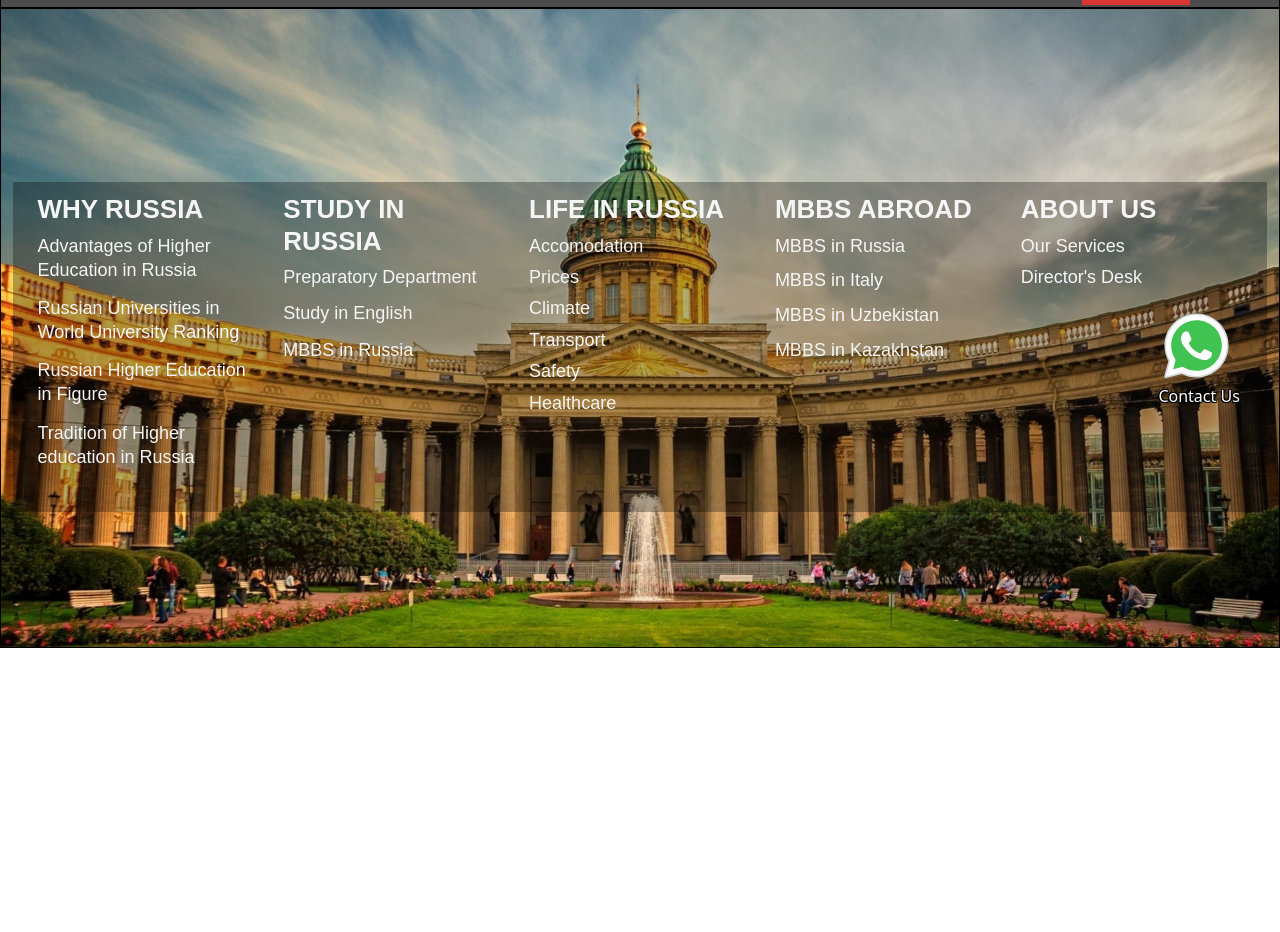
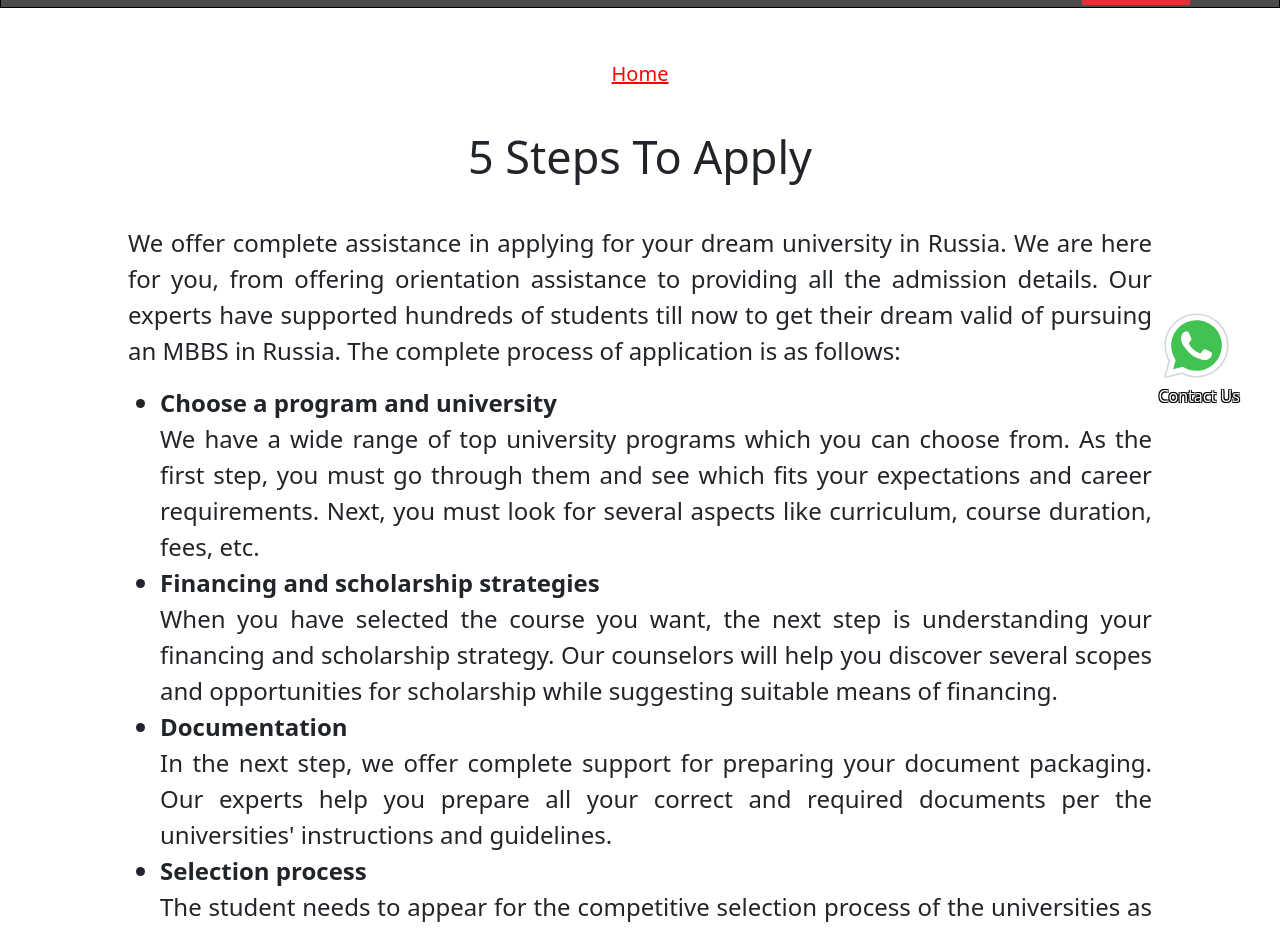
Before and after one commit to Brahmasura/tnxs, a React (Create React App) app: page /GradTesting/nestedSteps in a window 1280 px wide. Shown: the part 360-1292 px from the top of the page. Before the commit the page ends 1008 px from the top, so only its background shows below. Built offline with nearby package versions, Linux system fonts and the light colour scheme.

Commit message:
the mbbs abroad link access have been set in the relative section and the five Steps nested page done

```diff
--- a/src/App.js
+++ b/src/App.js
@@ -21,6 +21,7 @@ import Healthcare from "./Pages/NestedPages/LifeInRuss/Healthcare/Healthcare";
 import MbbsRuss from "./Pages/MbbsAbroad/MbbsRuss/MbbsRuss";
 import MbbsKazak from "./Pages/MbbsAbroad/MbbsKazak/MbbsKazak";
 import MbbsUzbek from "./Pages/MbbsAbroad/MbbsUzbek/MbbsUzbek";
+import FiveSteps from "./Pages/NestedPages/FiveSteps/FiveSteps";
 
 export const LinkContext = createContext();
 
@@ -54,6 +55,7 @@ function App() {
             <Route path="/mbbsRuss" exact element={<MbbsRuss/>}/>
             <Route path="/mbbsKazak" exact element={<MbbsKazak/>}/>
             <Route path="/mbbsUzbek" exact element={<MbbsUzbek/>}/>
+            <Route path="/nestedSteps" exact element={<FiveSteps/>}/>
           </Routes>
         </BasicLayout>
       </LinkContext.Provider>
--- a/src/Pages/Home/Discover-Russia/DiscoverRussia.js
+++ b/src/Pages/Home/Discover-Russia/DiscoverRussia.js
@@ -1,15 +1,56 @@
 import React from "react";
-import discover from './discover.module.scss';
+import discover from "./discover.module.scss";
 import destiOne from "../../../Assets/Destination/russia.jpeg";
 import destiTwo from "../../../Assets/Destination/kazakhstan.jpg";
 import destiThree from "../../../Assets/Destination/uzbekistan.webp";
 import destiFour from "../../../Assets/Destination/italy.webp";
+import { NavLink } from "react-router-dom";
 
 const eduList = [
-  { image: destiOne, text: "RUSSIA", textOne:"universities", uValue:"12", textTwo:"population",pValue:"144.5 million", textThree:"Capital", cValue:"MOSCOW"},
-  { image: destiTwo, text: "KAZAKHSTAN", textOne:"universities", uValue:"4", textTwo:"population",pValue:"18.3 million", textThree:"Capital", cValue:"ALMATY" },
-  { image: destiThree, text: "UZBEKISTAN", textOne:"universities", uValue:"2", textTwo:"population",pValue:"33 million", textThree:"Capital", cValue:"TASHKENT" },
-  { image: destiFour, text: "ITALY", textOne:"universities", uValue:"28", textTwo:"population",pValue:"60.4 million", textThree:"Capital", cValue:"ROME" },
+  {
+    image: destiOne,
+    text: "RUSSIA",
+    link: "/mbbsRuss",
+    textOne: "universities",
+    uValue: "12",
+    textTwo: "population",
+    pValue: "144.5 million",
+    textThree: "Capital",
+    cValue: "MOSCOW",
+  },
+  {
+    image: destiTwo,
+    text: "KAZAKHSTAN",
+    link: "/mbbsKazak",
+    textOne: "universities",
+    uValue: "4",
+    textTwo: "population",
+    pValue: "18.3 million",
+    textThree: "Capital",
+    cValue: "ALMATY",
+  },
+  {
+    image: destiThree,
+    text: "UZBEKISTAN",
+    link: "/mbbsUzbek",
+    textOne: "universities",
+    uValue: "2",
+    textTwo: "population",
+    pValue: "33 million",
+    textThree: "Capital",
+    cValue: "TASHKENT",
+  },
+  {
+    image: destiFour,
+    text: "ITALY",
+    link:"/mbbsRuss",
+    textOne: "universities",
+    uValue: "28",
+    textTwo: "population",
+    pValue: "60.4 million",
+    textThree: "Capital",
+    cValue: "ROME",
+  },
 ];
 
 const DiscoverRussia = () => {
@@ -21,16 +62,22 @@ const DiscoverRussia = () => {
           {eduList.map((option) => (
             <div className={`col-md-3 col-lg-3 ${discover.optionContainer}`}>
               <div className="row">
+                <NavLink to={option.link} onClick={() => window.scrollTo(0, 0)}>
                   <div
                     className={`col-md-12 col-lg-12 ${discover.optionUpper}`}
                     style={{
                       backgroundImage: `url(${option.image})`,
                       backgroundSize: "100% 93%",
                       backgroundPosition: "center",
-                    backgroundRepeat:"no-repeat"
+                      backgroundRepeat: "no-repeat",
                     }}
-                > <p>{option.text}</p></div>
-                <div className={`col-md-12 col-lg-12 container-fluid ${discover.optionLower}`}>
+                  >
+                    {" "}
+                    <p>{option.text}</p>
+                  </div>
+                  <div
+                    className={`col-md-12 col-lg-12 container-fluid ${discover.optionLower}`}
+                  >
                     <div className="row">
                       <div className={`col-12 ${discover.lowerText}`}>
                         <div className="row">
@@ -40,12 +87,11 @@ const DiscoverRussia = () => {
                           <div className={`col-6 ${discover.lowerTextRight}`}>
                             <p>{option.uValue}</p>
                           </div>
-
                         </div>
                       </div>
 
                       <div className={discover.hrDiv}>
-                    <hr className={discover.discoverHr}/>
+                        <hr className={discover.discoverHr} />
                       </div>
 
                       <div className={`col-12 ${discover.lowerText}`}>
@@ -56,12 +102,11 @@ const DiscoverRussia = () => {
                           <div className={`col-6 ${discover.lowerTextRight}`}>
                             <p>{option.pValue}</p>
                           </div>
-
                         </div>
                       </div>
 
                       <div className={discover.hrDiv}>
-                    <hr className={discover.discoverHr}/>
+                        <hr className={discover.discoverHr} />
                       </div>
 
                       <div className={`col-12 ${discover.lowerText}`}>
@@ -72,11 +117,11 @@ const DiscoverRussia = () => {
                           <div className={`col-6 ${discover.lowerTextRight}`}>
                             <p>{option.cValue}</p>
                           </div>
-
                         </div>
                       </div>
                     </div>
                   </div>
+                </NavLink>
               </div>
             </div>
           ))}
--- a/src/Pages/Home/Discover-Russia/discover.module.scss
+++ b/src/Pages/Home/Discover-Russia/discover.module.scss
@@ -29,6 +29,10 @@
     height: 100%;
     width: 22%;
     margin-inline: 1%;
+
+    a{
+      text-decoration:none;
+    }
 
     .optionUpper {
       @include y-bot-left;
--- a/src/Pages/Home/Steps/Steps.js
+++ b/src/Pages/Home/Steps/Steps.js
@@ -5,6 +5,7 @@ import imgTwo from '../../../Assets/Steps/steps2.jpg';
 import imgThree from '../../../Assets/Steps/steps3.jpg';
 import imgFour from '../../../Assets/Steps/steps4.jpg';
 import imgFive from '../../../Assets/Steps/steps5.jpg';
+import { NavLink } from "react-router-dom";
 
 const stepsList = [
   { image: imgOne, text: "Choose Program and University" },
@@ -25,12 +26,14 @@ const Steps = () => {
             {stepsList.map((item) => (
               <div className={`col ${steps.stepContainer}`}>
                 <div className={`row ${steps.stepsRow}`}>
+                <NavLink to={"/nestedSteps"} onClick={() => window.scrollTo(0,0)}>
                   <div className={`col-md-12 col-lg-12 ${steps.stepsUpper}`} style={{backgroundImage:`url(${item.image})`}}>
 
                   </div>
                   <div className={`col-md-12 col-lg-12 ${steps.stepsLower}`}>
                     <p>{item.text}</p>
                   </div>
+                  </NavLink>
                 </div>
               </div>
             ))}
--- a/src/Pages/Home/Steps/steps.module.scss
+++ b/src/Pages/Home/Steps/steps.module.scss
@@ -22,6 +22,10 @@
 
   .stepsRow {
     width: 100%;
+
+    a{
+      text-decoration:none;
+    }
   }
 
   .stepsUpper {
--- /dev/null
+++ b/src/Pages/NestedPages/FiveSteps/FiveSteps.js
@@ -0,0 +1,90 @@
+import React, { useContext } from "react";
+import style from "./fiveSteps.module.scss";
+import { LinkContext } from "../../../App";
+import { NavLink } from "react-router-dom";
+
+const FiveSteps = () => {
+  const { handleLinkClick } = useContext(LinkContext);
+
+  return (
+    <>
+      <div className={style.divContainer}>
+        <div className={style.stepsDiv}>
+          {/* home link begins  */}
+          <div className={style.linkDiv}>
+            <NavLink
+              to={"/"}
+              onClick={() => {
+                handleLinkClick(0);
+                window.scrollTo(0, 0);
+              }}
+            >
+              Home
+            </NavLink>
+          </div>
+
+          {/* home link ends */}
+
+          <h1>5 Steps To Apply</h1>
+
+          <p>
+            We offer complete assistance in applying for your dream university
+            in Russia. We are here for you, from offering orientation assistance
+            to providing all the admission details. Our experts have supported
+            hundreds of students till now to get their dream valid of pursuing
+            an MBBS in Russia. The complete process of application is as
+            follows:
+          </p>
+
+          <p>
+            <ul>
+              <li>
+                <strong>Choose a program and university</strong>
+                <br />
+                We have a wide range of top university programs which you can
+                choose from. As the first step, you must go through them and see
+                which fits your expectations and career requirements. Next, you
+                must look for several aspects like curriculum, course duration,
+                fees, etc.
+              </li>
+              <li>
+                <strong>Financing and scholarship strategies</strong>
+                <br />
+                When you have selected the course you want, the next step is
+                understanding your financing and scholarship strategy. Our
+                counselors will help you discover several scopes and
+                opportunities for scholarship while suggesting suitable means of
+                financing.
+              </li>
+              <li>
+                <strong>Documentation</strong>
+                <br />
+                In the next step, we offer complete support for preparing your
+                document packaging. Our experts help you prepare all your
+                correct and required documents per the universities&#39;
+                instructions and guidelines.
+              </li>
+              <li>
+                <strong>Selection process</strong>
+                <br />
+                The student needs to appear for the competitive selection
+                process of the universities as per their guidelines.
+              </li>
+              <li>
+                <strong>Application confirmation and student visa</strong>
+                <br />
+                After clearing out the selection process, you will get a
+                confirmation from the university. Then you should apply for the
+                student visa.
+              </li>
+              Explore different MBBS courses with us. Contact us now for mores
+              information.
+            </ul>
+          </p>
+        </div>
+      </div>
+    </>
+  );
+};
+
+export default FiveSteps;
--- /dev/null
+++ b/src/Pages/NestedPages/FiveSteps/fiveSteps.module.scss
@@ -0,0 +1,31 @@
+@import "../../../mixins.module.scss";
+
+.divContainer {
+  @include x-center;
+}
+
+.stepsDiv{
+    width: 80%;
+    @include verticalPad;
+    @include y-start;
+
+    .linkDiv {
+        align-self: center;
+        margin-bottom: 4%;
+
+        a {
+          @include theLink;
+        }
+        p {
+          display: inline;
+        }
+      }
+
+      h1 {
+        @include mainHeading;
+      }
+
+      p {
+        @include para;
+      }
+}
```
Lines whose indentation alone changed are shown as unchanged.
